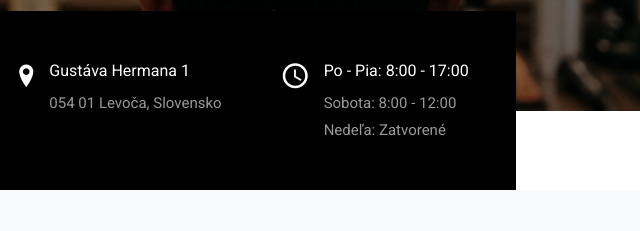
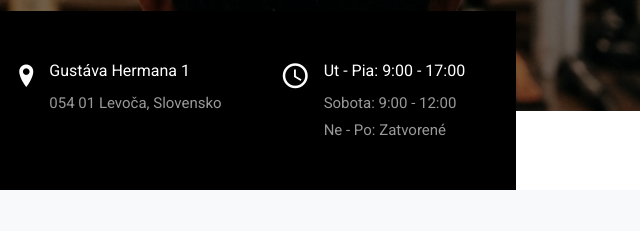
Before and after one commit to websolution4you/tomistudio, a plain HTML site: page index.html in a window 1280 px wide. Shown: the part 689-920 px from the top of the page, 314-954 px from the left. Drawn offline with Linux system fonts and the light colour scheme; files whose address does not match are found by name.

Commit message:
style: update opening hours to Ut-Pia 9-17, Sobota 9-12, Ne-Po closed

```diff
--- a/index.html
+++ b/index.html
@@ -149,8 +149,8 @@
                 <div class="media">
                   <div class="mr-3 icon-wrap"><span class="icon ion-android-time"></span></div>
                   <div class="media-body">
-                    <h5>Po - Pia: 8:00 - 17:00</h5>
-                    <p>Sobota: 8:00 - 12:00 <br> Nedeľa: Zatvorené</p>
+                    <h5>Ut - Pia: 9:00 - 17:00</h5>
+                    <p>Sobota: 9:00 - 12:00 <br> Ne - Po: Zatvorené</p>
                   </div>
                 </div>
               </div>
@@ -336,9 +336,9 @@
                 <span class="mr-3 text-primary" style="font-size: 1.5rem;"><span class="icon ion-android-time"></span></span>
                 <div>
                   <strong>Otváracie hodiny:</strong><br>
-                  Pondelok - Piatok: 8:00 - 17:00<br>
-                  Sobota: 8:00 - 12:00<br>
-                  Nedeľa: Zatvorené
+                  Utorok - Piatok: 9:00 - 17:00<br>
+                  Sobota: 9:00 - 12:00<br>
+                  Nedeľa a Pondelok: Zatvorené
                 </div>
               </li>
             </ul>
```
